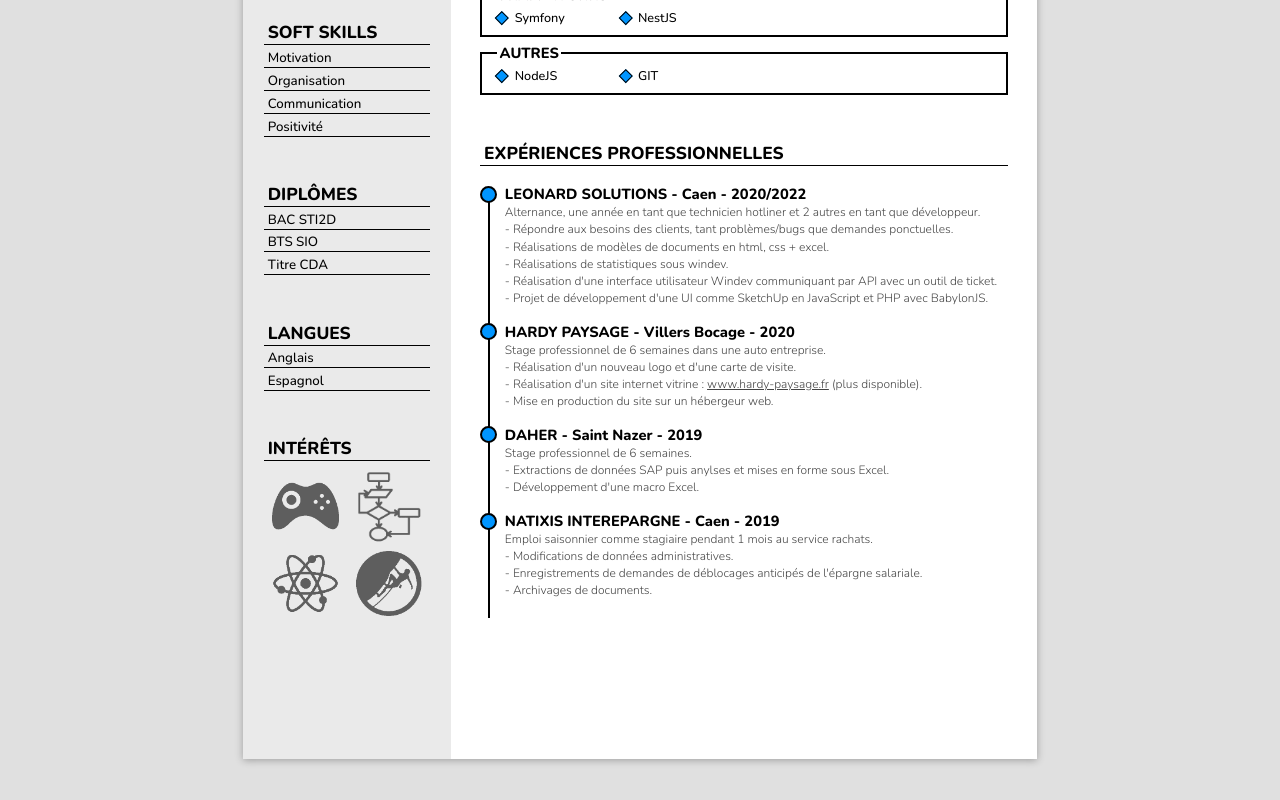
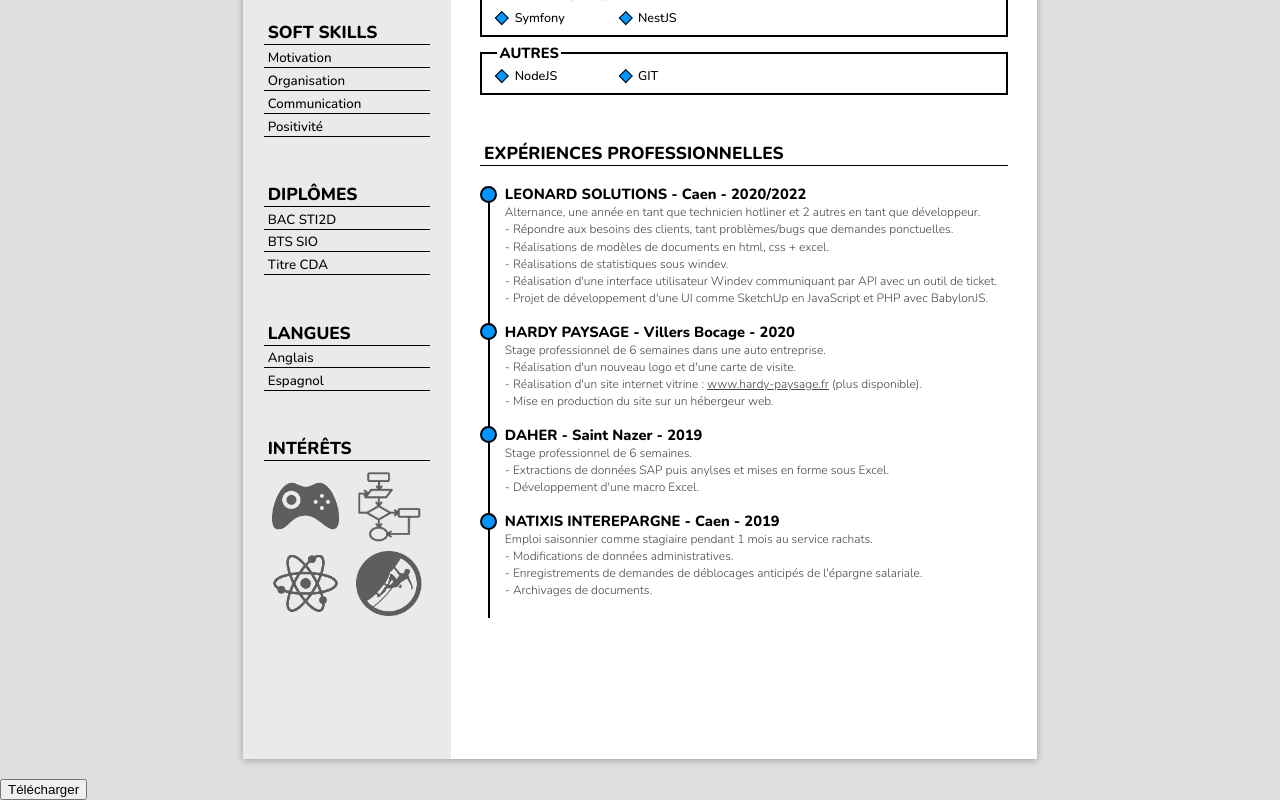
Before and after one commit to LemassonLouis/CV, a plain HTML site: page Curriculum Vitae LEMASSON Louis.html in a window 1280 px wide. Shown: the part 382-1182 px from the top of the page. Before the commit the page ends 1160 px from the top, so only its background shows below. Drawn offline with Linux system fonts and the light colour scheme.

Commit message:
Add download button

```diff
--- a/Curriculum Vitae LEMASSON Louis.html
+++ b/Curriculum Vitae LEMASSON Louis.html
@@ -232,6 +232,8 @@
         </div>
 
     </section>
+
+    <button id="download" onclick="download()">Télécharger</button>
 </body>
 
 </html>
```
